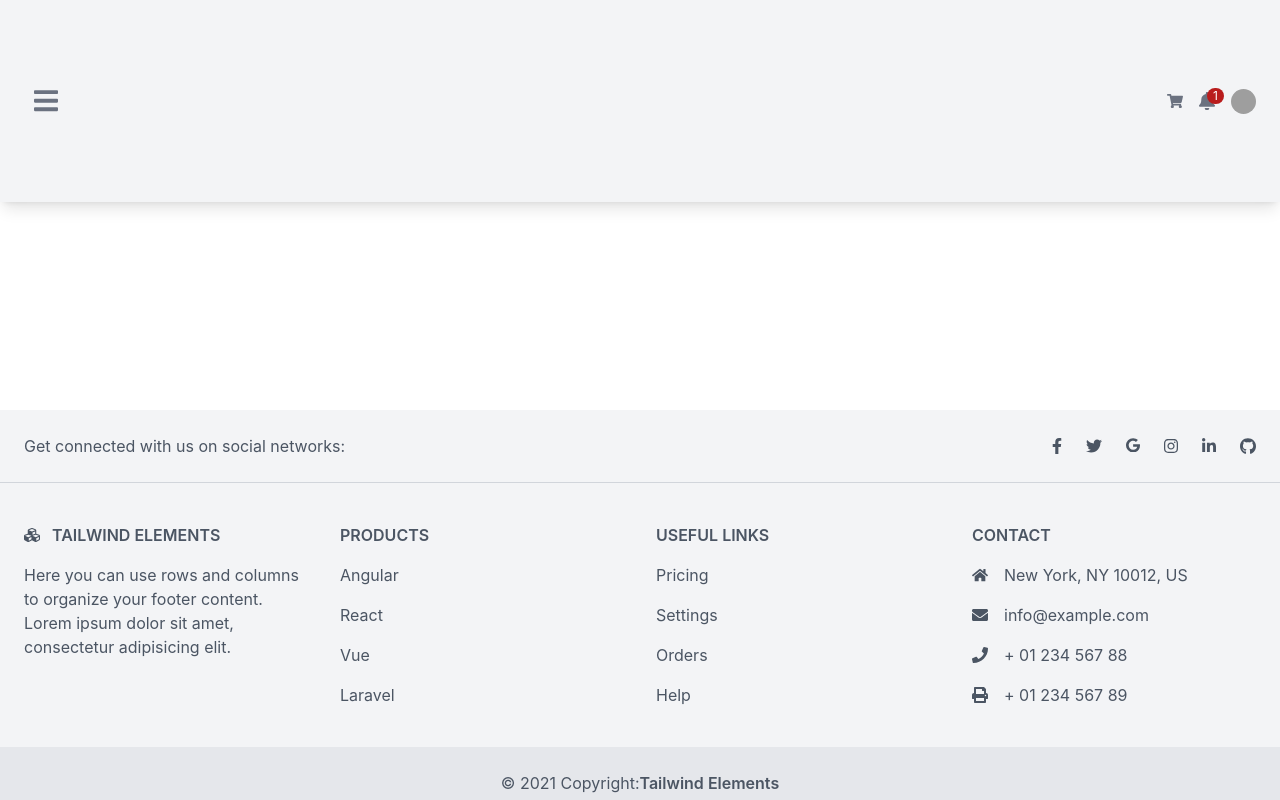
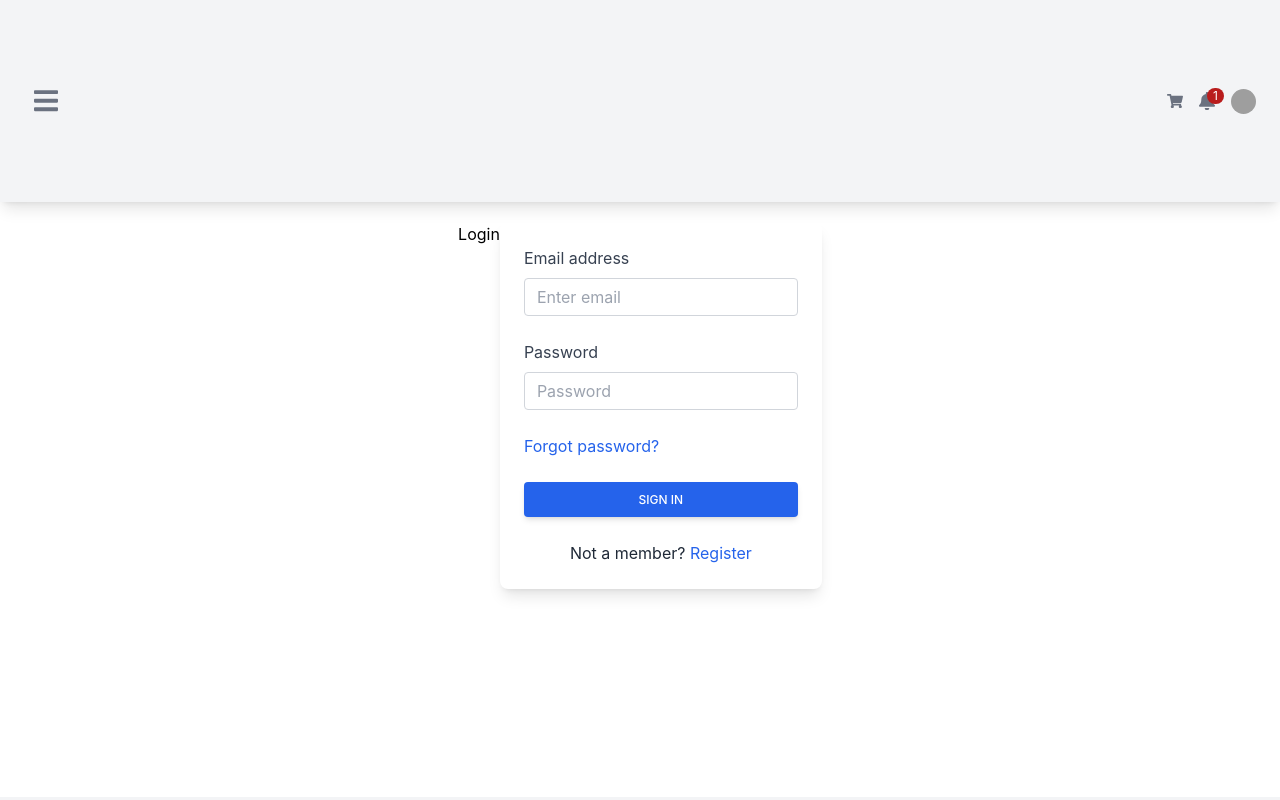
Before and after one commit to tanimpersonal/gluegun-client-side, a React (Create React App) app: page /register in a window 1280 px wide. Shown: the top 800 px of the page. Built offline with nearby package versions, Linux system fonts and the light colour scheme; grey boxes are pictures that could not be loaded; what tw-elements would draw is missing.

Commit message:
login and hookform

```diff
--- a/package.json
+++ b/package.json
@@ -17,6 +17,7 @@
     "react": "^18.1.0",
     "react-countup": "^6.2.0",
     "react-dom": "^18.1.0",
+    "react-hook-form": "^7.31.3",
     "react-router-dom": "^6.3.0",
     "react-scripts": "5.0.1",
     "react-visibility-sensor": "^5.1.1",
--- a/src/App.js
+++ b/src/App.js
@@ -4,6 +4,7 @@ import Footer from "./Components/Footer/Footer";
 import Header from "./Components/Header/Header";
 import Home from "./Components/Home/Home";
 import Purchase from "./Purchase/Purchase";
+import Register from "./Register/Register";
 function App() {
   return (
     <div>
@@ -11,6 +12,7 @@ function App() {
       <Routes>
         <Route path="/" element={<Home></Home>}></Route>
         <Route path="/purchase" element={<Purchase></Purchase>}></Route>
+        <Route path="/register" element={<Register></Register>}></Route>
       </Routes>
       <Footer></Footer>
     </div>
--- a/src/Components/Header/Header.js
+++ b/src/Components/Header/Header.js
@@ -1,4 +1,5 @@
 import React from "react";
+import { Link } from "react-router-dom";
 import gun from "../../Assets/Images/glue-gun.png";
 const Header = () => {
   const firstStyle = {
@@ -83,12 +84,13 @@ const Header = () => {
 
             <ul className="navbar-nav flex flex-col pl-0 list-style-none mr-auto">
               <li className="nav-item p-2">
-                <a
+                <Link
+                  to="/register"
                   className="nav-link text-gray-500 hover:text-gray-700 focus:text-gray-700 p-0"
                   href="#"
                 >
-                  Dashboard
-                </a>
+                  Register
+                </Link>
               </li>
               <li className="nav-item p-2">
                 <a
--- a/src/Login/Login.js
+++ /dev/null
@@ -1,7 +0,0 @@
-import React from "react";
-
-const Login = () => {
-  return <div></div>;
-};
-
-export default Login;
--- /dev/null
+++ b/src/Register/Register.js
@@ -0,0 +1,125 @@
+import React from "react";
+import { useForm } from "react-hook-form";
+
+const Register = () => {
+  const {
+    register,
+    handleSubmit,
+    watch,
+    formState: { errors },
+  } = useForm();
+  const onSubmit = (data) => {
+    console.log(data);
+  };
+  return (
+    <div className="flex justify-center my-5">
+      <h1 className="">Login</h1>
+      <div className="login">
+        <div className="block p-6 rounded-lg shadow-lg bg-white max-w-sm">
+          <form onSubmit={handleSubmit(onSubmit)}>
+            <div className="form-group mb-6">
+              <label
+                htmlFor="exampleInputEmail2"
+                className="form-label inline-block mb-2 text-gray-700"
+              >
+                Email address
+              </label>
+              <input
+                {...register("email")}
+                type="email"
+                className="form-control
+        block
+        w-full
+        px-3
+        py-1.5
+        text-base
+        font-normal
+        text-gray-700
+        bg-white bg-clip-padding
+        border border-solid border-gray-300
+        rounded
+        transition
+        ease-in-out
+        m-0
+        focus:text-gray-700 focus:bg-white focus:border-blue-600 focus:outline-none"
+                id="exampleInputEmail2"
+                aria-describedby="emailHelp"
+                placeholder="Enter email"
+              />
+            </div>
+            <div className="form-group mb-6">
+              <label
+                htmlFor="exampleInputPassword2"
+                className="form-label inline-block mb-2 text-gray-700"
+              >
+                Password
+              </label>
+              <input
+                type="password"
+                {...register("password")}
+                className="form-control block
+        w-full
+        px-3
+        py-1.5
+        text-base
+        font-normal
+        text-gray-700
+        bg-white bg-clip-padding
+        border border-solid border-gray-300
+        rounded
+        transition
+        ease-in-out
+        m-0
+        focus:text-gray-700 focus:bg-white focus:border-blue-600 focus:outline-none"
+                id="exampleInputPassword2"
+                placeholder="Password"
+              />
+            </div>
+            <div className="flex justify-between items-center mb-6">
+              <a
+                href="#!"
+                className="text-blue-600 hover:text-blue-700 focus:text-blue-700 transition duration-200 ease-in-out"
+              >
+                Forgot password?
+              </a>
+            </div>
+            <button
+              type="submit"
+              className="
+      w-full
+      px-6
+      py-2.5
+      bg-blue-600
+      text-white
+      font-medium
+      text-xs
+      leading-tight
+      uppercase
+      rounded
+      shadow-md
+      hover:bg-blue-700 hover:shadow-lg
+      focus:bg-blue-700 focus:shadow-lg focus:outline-none focus:ring-0
+      active:bg-blue-800 active:shadow-lg
+      transition
+      duration-150
+      ease-in-out"
+            >
+              Sign in
+            </button>
+            <p className="text-gray-800 mt-6 text-center">
+              Not a member?{" "}
+              <a
+                href="#!"
+                className="text-blue-600 hover:text-blue-700 focus:text-blue-700 transition duration-200 ease-in-out"
+              >
+                Register
+              </a>
+            </p>
+          </form>
+        </div>
+      </div>
+    </div>
+  );
+};
+
+export default Register;
```
Also changed, not shown: 1 other file (tests, documents, lock files or other folders).
